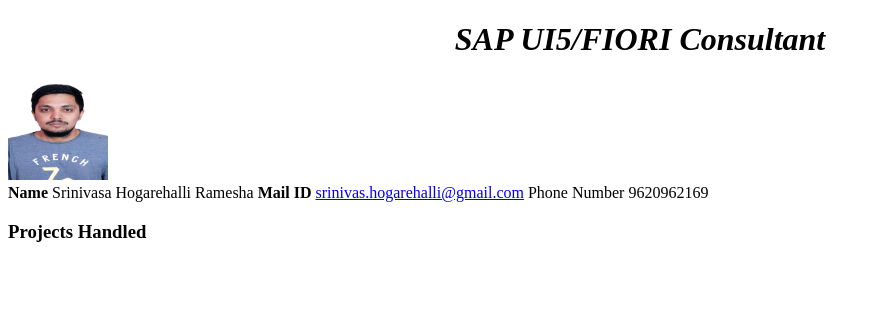
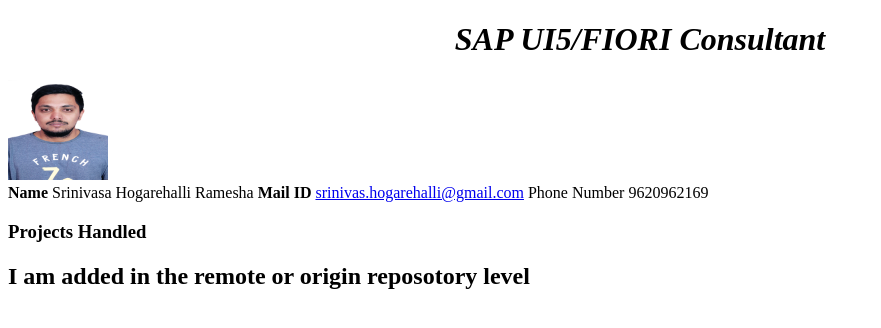
Before and after one commit to gowdaui5/basicHtmlCheck, a plain HTML site: page index.html in a window 1280 px wide. Shown: the whole page, without its empty margins (0-881 px from the left). Drawn offline with Linux system fonts and the light colour scheme.

Commit message:
h2 tag added
tag added at remote repository level

```diff
--- a/index.html
+++ b/index.html
@@ -22,6 +22,7 @@
 		<text>9620962169</text>
 		</div>
 		<h3>Projects Handled</h3>
+		<h2>I am added in the remote or origin reposotory level</h2>
 
 	</body>
 </html>
```
